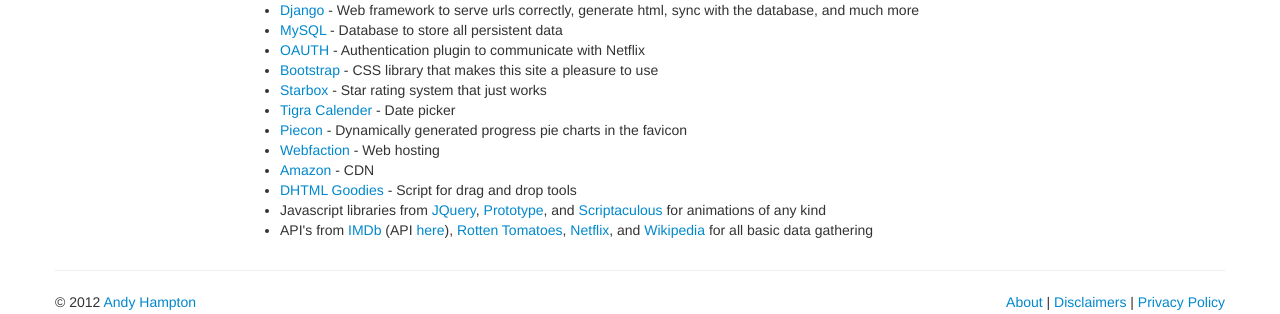
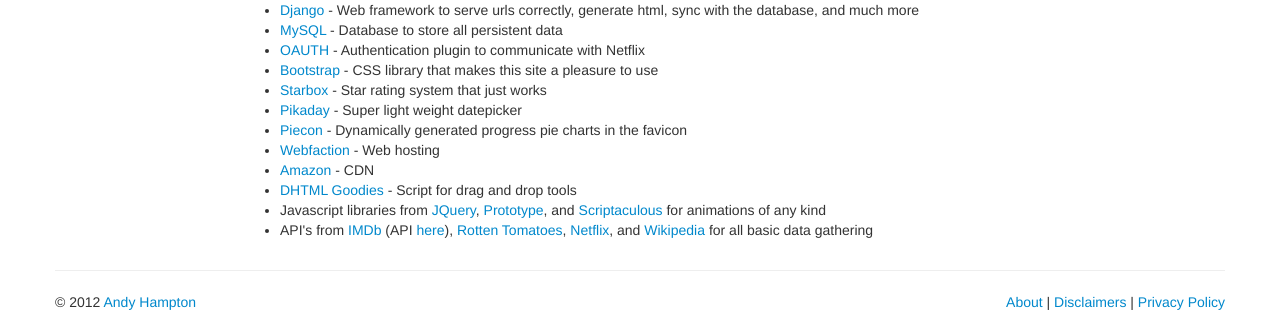
Before and after one commit to ahampt/Pref, a Django app: template pref/webapp/templates/site/about.html in a window 1280 px wide. Shown: the part 390-704 px from the top of the page. Run offline with Django 3.2, Linux system fonts and the light colour scheme; the template is opened without the code that fills it, so the values that code supplies are empty; some libraries are stand-ins or nearby versions.

Commit message:
Prepare for release 1.1.5

```diff
--- a/pref/settings.py
+++ b/pref/settings.py
@@ -2,7 +2,7 @@
 import os
 relpath = lambda *x: os.path.join(os.path.abspath(os.path.dirname(__file__)), *x)
 
-VERSION = '1.1.4'
+VERSION = '1.1.5'
 
 ENVIRONMENT = 'DEVELOPMENT'
 
--- a/pref/webapp/templates/site/about.html
+++ b/pref/webapp/templates/site/about.html
@@ -18,7 +18,7 @@
 		<li><a href="http://code.daaku.org/python-oauth/" target="_blank">OAUTH</a> - Authentication plugin to communicate with Netflix</li>
 		<li><a href="http://twitter.github.com/bootstrap/" target="_blank">Bootstrap</a> - CSS library that makes this site a pleasure to use</a></li>
 		<li><a href="http://www.nickstakenburg.com/projects/starbox/" target="_blank">Starbox</a> - Star rating system that just works</li>
-		<li><a href="http://www.softcomplex.com/products/tigra_calendar/" target="_blank">Tigra Calender</a> - Date picker</li>
+		<li><a href="https://github.com/dbushell/Pikaday" target="_blank">Pikaday</a> - Super light weight datepicker</li>
 		<li><a href="https://github.com/lipka/piecon" target="_blank">Piecon</a> - Dynamically generated progress pie charts in the favicon</li>
 		<li><a href="http://www.webfaction.com/" target="_blank">Webfaction</a> - Web hosting</li>
 		<li><a href="http://aws.amazon.com/" target="_blank">Amazon</a> - CDN</li>
```
